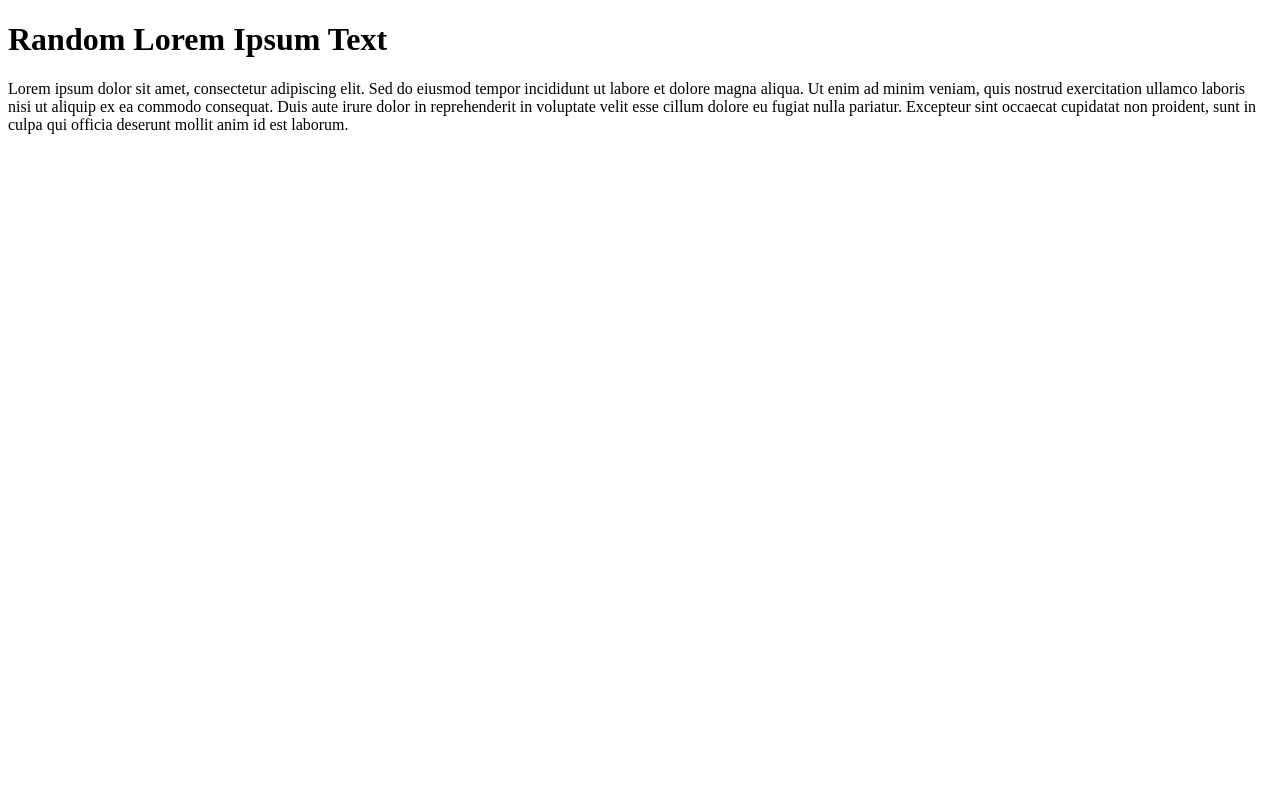
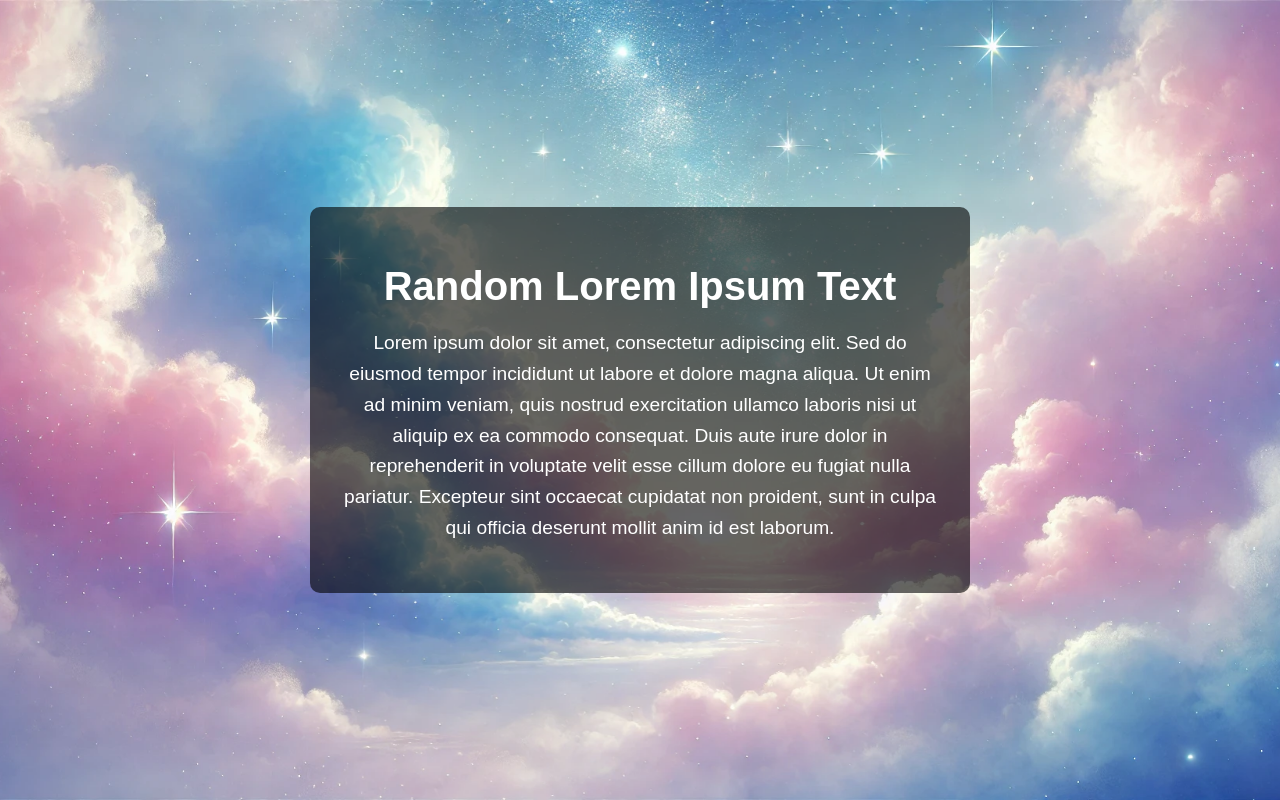
Before and after one commit to selvsub/web-app, a plain HTML site: page lorem-website/lorem.html in a window 1280 px wide. Drawn offline with Linux system fonts and the light colour scheme.

Commit message:
added proxy images backgrounds

```diff
--- a/lorem-website/lorem.html
+++ b/lorem-website/lorem.html
@@ -4,8 +4,38 @@
     <meta charset="UTF-8">
     <meta name="viewport" content="width=device-width, initial-scale=1.0">
     <title>Lorem Ipsum</title>
+    <style>
+        html, body {
+            margin: 0;
+            padding: 0;
+            height: 100%;
+            font-family: 'Arial', sans-serif;
+            background: url('background.jpg') no-repeat center center fixed;
+            background-size: cover;
+            display: flex;
+            justify-content: center;
+            align-items: center;
+            color: white;
+            text-align: center;
+        }
+        .content {
+            background: rgba(0, 0, 0, 0.6);
+            padding: 30px;
+            border-radius: 10px;
+            max-width: 600px;
+        }
+        h1 {
+            font-size: 2.5em;
+            margin-bottom: 15px;
+        }
+        p {
+            font-size: 1.2em;
+            line-height: 1.6;
+        }
+    </style>
 </head>
 <body>
+    <div class="content">
         <h1>Random Lorem Ipsum Text</h1>
         <p>
             Lorem ipsum dolor sit amet, consectetur adipiscing elit. Sed do eiusmod tempor incididunt ut labore et dolore magna aliqua.
@@ -13,5 +43,6 @@
             Duis aute irure dolor in reprehenderit in voluptate velit esse cillum dolore eu fugiat nulla pariatur.
             Excepteur sint occaecat cupidatat non proident, sunt in culpa qui officia deserunt mollit anim id est laborum.
         </p>
+    </div>
 </body>
 </html>
```
Also changed, not shown: lorem-website/background.jpg (added), 1 other file. Lines whose indentation alone changed are shown as unchanged.
